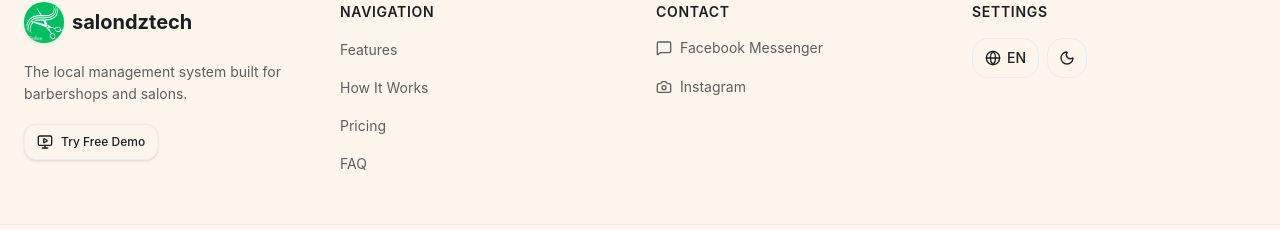
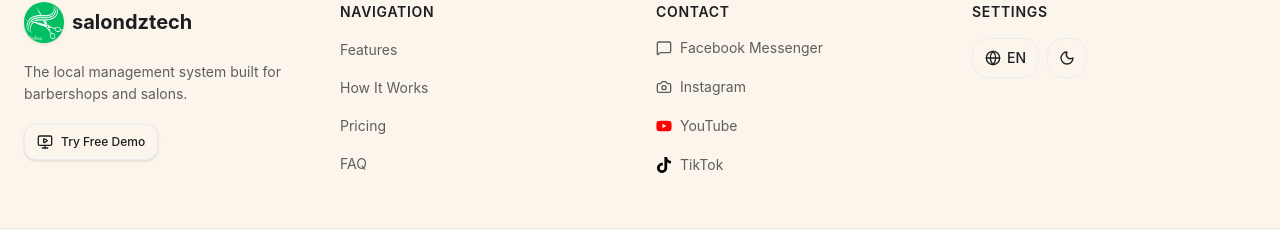
Before and after one commit to 3boudi/S-B-website, a Next.js app: page /en/contact in a window 1280 px wide. Shown: the part 847-1077 px from the top of the page. Built offline with nearby package versions, Linux system fonts and the light colour scheme.

Commit message:
feat: add YouTube and TikTok links to Footer and update sameAs schema properties

```diff
--- a/messages/ar.json
+++ b/messages/ar.json
@@ -169,7 +169,9 @@
     "contact": {
       "title": "اتصل بنا",
       "facebook": "فيسبوك ماسنجر",
-      "instagram": "إنستغرام"
+      "instagram": "إنستغرام",
+      "youtube": "يوتيوب",
+      "tiktok": "تيك توك"
     },
     "copyright": "© 2026 salondztech. جميع الحقوق محفوظة."
   },
--- a/messages/en.json
+++ b/messages/en.json
@@ -169,7 +169,9 @@
     "contact": {
       "title": "Contact",
       "facebook": "Facebook Messenger",
-      "instagram": "Instagram"
+      "instagram": "Instagram",
+      "youtube": "YouTube",
+      "tiktok": "TikTok"
     },
     "copyright": "© 2026 salondztech. All rights reserved."
   },
--- a/messages/fr.json
+++ b/messages/fr.json
@@ -169,7 +169,9 @@
     "contact": {
       "title": "Contact",
       "facebook": "Facebook Messenger",
-      "instagram": "Instagram"
+      "instagram": "Instagram",
+      "youtube": "YouTube",
+      "tiktok": "TikTok"
     },
     "copyright": "© 2026 salondztech. Tous droits réservés."
   },
--- a/src/app/[locale]/layout.tsx
+++ b/src/app/[locale]/layout.tsx
@@ -39,7 +39,13 @@ export default async function LocaleLayout({
       ? "salondztech هو نظام إدارة محلي للحلاقين وصالونات التجميل. يعمل أوفلاين للتسيير اليومي والكاش والمخزون، ويحتاج للإنترنت فقط لتفعيل الرخصة والواتساب."
       : locale === "fr"
       ? "salondztech est un système de gestion locale pour les salons de coiffure et d'esthétique. Il fonctionne hors ligne pour l'encaissement et la gestion quotidienne, et requiert internet uniquement pour l'activation et les notifications WhatsApp."
-      : "salondztech is a local management system for barbershops and beauty salons. It runs offline for daily POS, appointments, and inventory, and only requires internet for application activation and WhatsApp notifications."
+      : "salondztech is a local management system for barbershops and beauty salons. It runs offline for daily POS, appointments, and inventory, and only requires internet for application activation and WhatsApp notifications.",
+    "sameAs": [
+      "https://www.facebook.com/profile.php?id=61589216799202",
+      "https://www.instagram.com/salontech.dz/",
+      "https://www.tiktok.com/@salondztech",
+      "https://www.youtube.com/@SalonDZtech"
+    ]
   };
 
   // FAQ Page Schema
--- a/src/components/layout/Footer.tsx
+++ b/src/components/layout/Footer.tsx
@@ -10,6 +10,7 @@ import { Button } from "@/components/ui/button";
 import ThemeToggle from "@/components/ui/ThemeToggle";
 import LanguageSwitcher from "@/components/ui/LanguageSwitcher";
 import { Link, usePathname } from "@/i18n/routing";
+import { FaYoutube, FaTiktok } from "react-icons/fa";
 
 const FOOTER_NAV = [
   { key: "features", href: "#features" },
@@ -94,6 +95,28 @@ export default function Footer() {
                   {t("contact.instagram")}
                 </Link>
               </li>
+              <li>
+                <a
+                  href="https://www.youtube.com/@SalonDZtech"
+                  target="_blank"
+                  rel="noopener noreferrer"
+                  className="inline-flex items-center gap-2 text-sm text-muted-foreground transition-colors hover:text-foreground focus-visible:outline-none focus-visible:ring-2 focus-visible:ring-ring rounded-sm cursor-pointer"
+                >
+                  <FaYoutube className="h-4 w-4 text-[#FF0000]" />
+                  {t("contact.youtube")}
+                </a>
+              </li>
+              <li>
+                <a
+                  href="https://www.tiktok.com/@salondztech"
+                  target="_blank"
+                  rel="noopener noreferrer"
+                  className="inline-flex items-center gap-2 text-sm text-muted-foreground transition-colors hover:text-foreground focus-visible:outline-none focus-visible:ring-2 focus-visible:ring-ring rounded-sm cursor-pointer"
+                >
+                  <FaTiktok className="h-4 w-4 text-[#000000] dark:text-[#FFFFFF]" />
+                  {t("contact.tiktok")}
+                </a>
+              </li>
             </ul>
           </div>
 
```
